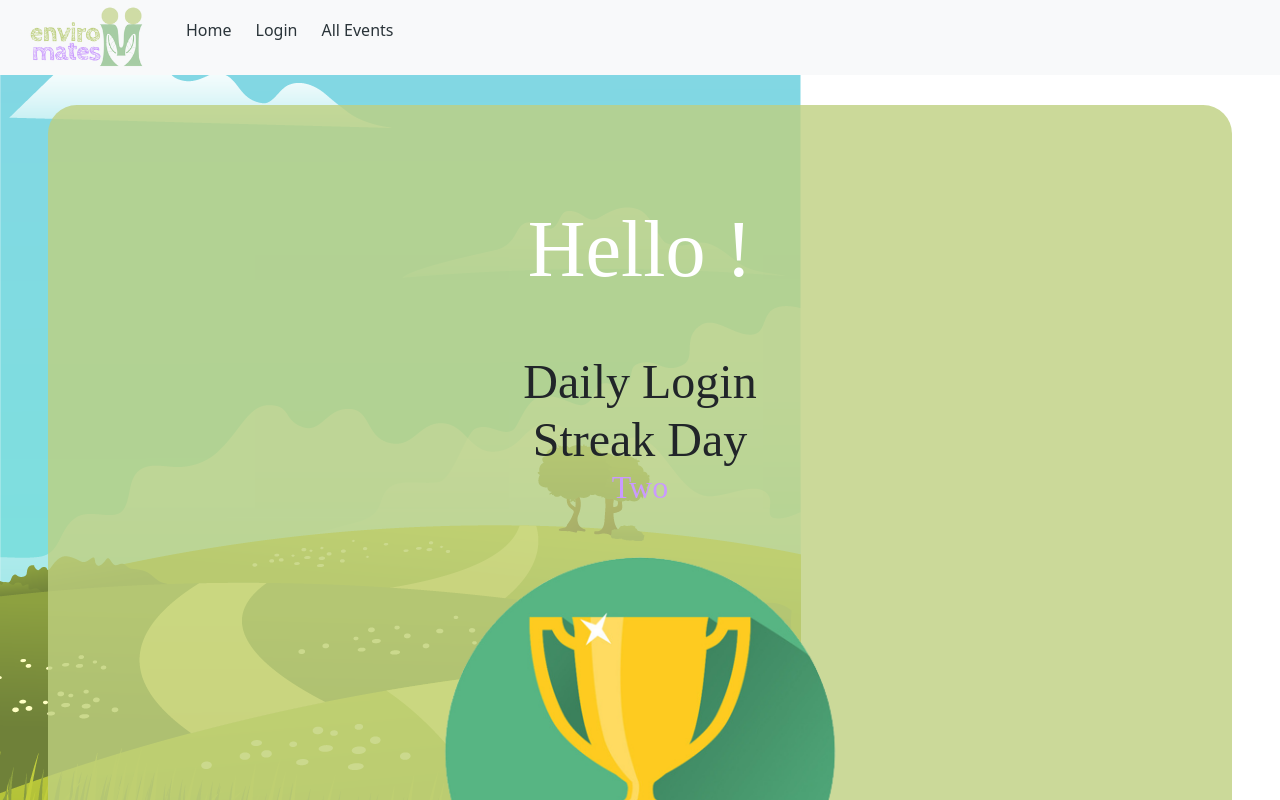
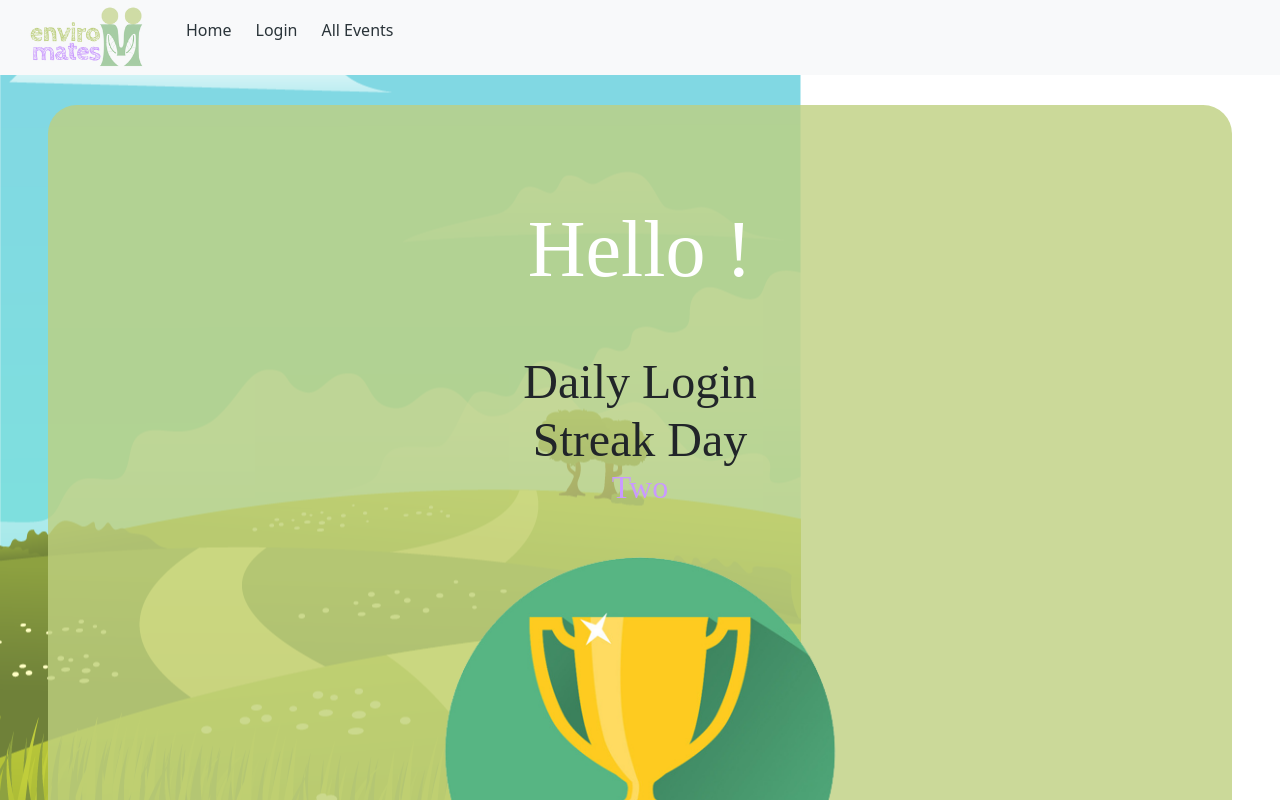
Before and after one commit to TommyHacker/enviromates-client, a React app: page /user in a window 1280 px wide. Shown: the top 800 px of the page. Built offline with nearby package versions, Linux system fonts and the light colour scheme; no server answers; a web font is replaced by a local one.

Commit message:
animayion bug fix

```diff
--- a/src/components/Background/index.jsx
+++ b/src/components/Background/index.jsx
@@ -12,7 +12,7 @@ export default function Background() {
           <Navigation />
             <motion.div className='background'
               initial={{ translateY: 0}}
-              animate={{translateY:890}}
+              animate={{translateY:550}}
               transition={{ duration: 24.5}}
             >
                 <Image fluid src={background} alt="background"/>
```
